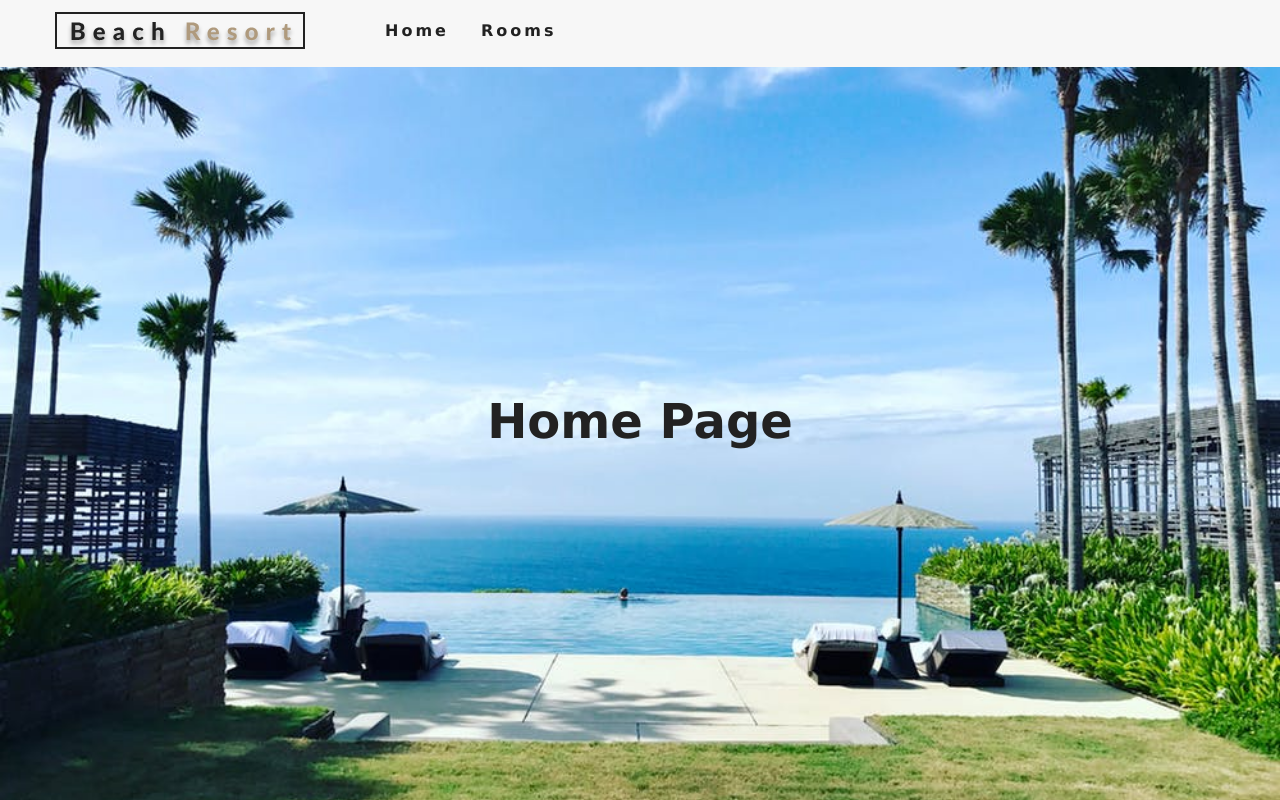
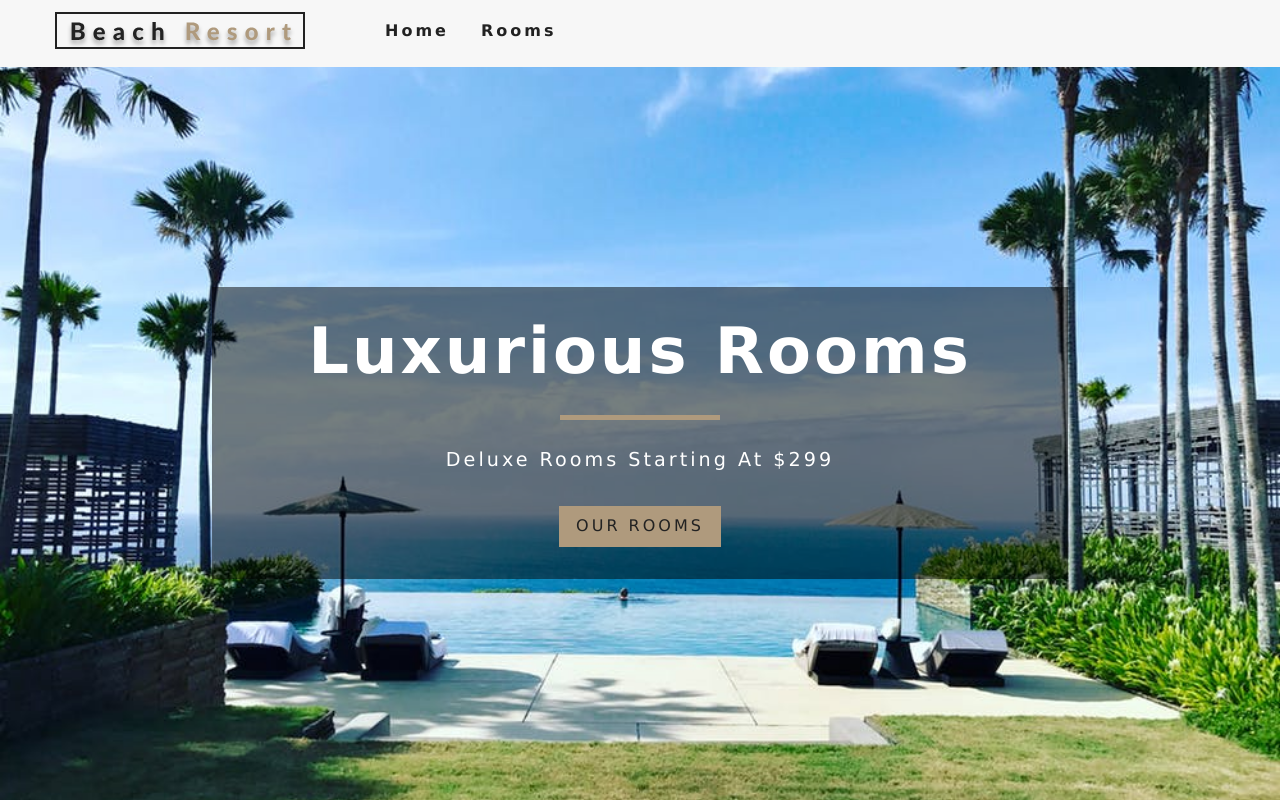
Before and after one commit to Lekkyjay/hotel-resort, a React (Create React App) app: page / in a window 1280 px wide. Built offline with nearby package versions, Linux system fonts and the light colour scheme; the HTML template or start-up script is replaced by a standard one.

Commit message:
Banner component placed in Home, Rooms and Error pages.

```diff
--- a/src/pages/Error.js
+++ b/src/pages/Error.js
@@ -1,10 +1,16 @@
 import React from 'react'
+import { Link } from 'react-router-dom'
+import Banner from '../components/Banner'
 import Hero from '../components/Hero'
 
 const Error = () => {
   return (
     <Hero>
-      <h1>404 page</h1>
+      <Banner title="404" subtitle="page not found">
+        <Link to="/" className="btn-primary">
+          return home
+        </Link>
+      </Banner>
     </Hero>
   )
 }
--- a/src/pages/Home.js
+++ b/src/pages/Home.js
@@ -1,10 +1,19 @@
 import React from 'react'
+import { Link } from 'react-router-dom'
+import Banner from '../components/Banner'
 import Hero from '../components/Hero'
 
 const Home = () => {
   return (
     <Hero>
-      <h1>Home Page</h1>
+      <Banner
+        title="luxurious rooms"
+        subtitle="deluxe rooms starting at $299"
+      >
+        <Link to="/rooms" className="btn-primary">
+          our rooms
+        </Link>
+      </Banner>
     </Hero>
   )
 }
--- a/src/pages/Rooms.js
+++ b/src/pages/Rooms.js
@@ -1,10 +1,16 @@
 import React from 'react'
+import { Link } from 'react-router-dom'
+import Banner from '../components/Banner'
 import Hero from '../components/Hero'
 
 const Rooms = () => {
   return (
     <Hero hero='roomsHero'>
-      <h1>Rooms page</h1>
+      <Banner title="our rooms">
+        <Link to="/" className="btn-primary">
+          return home
+        </Link>
+      </Banner>
     </Hero>
   )
 }
```
